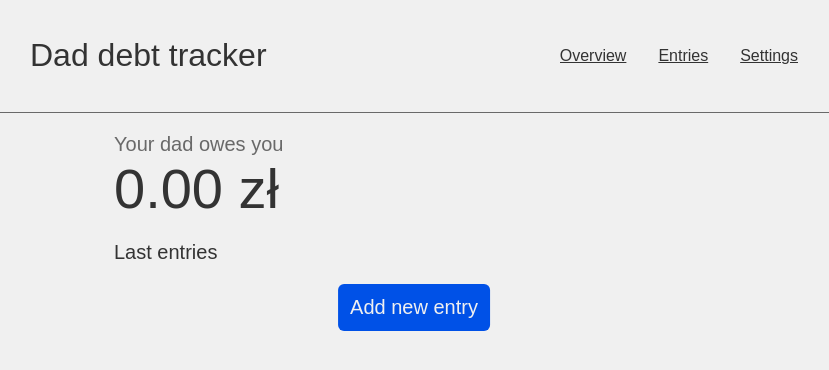
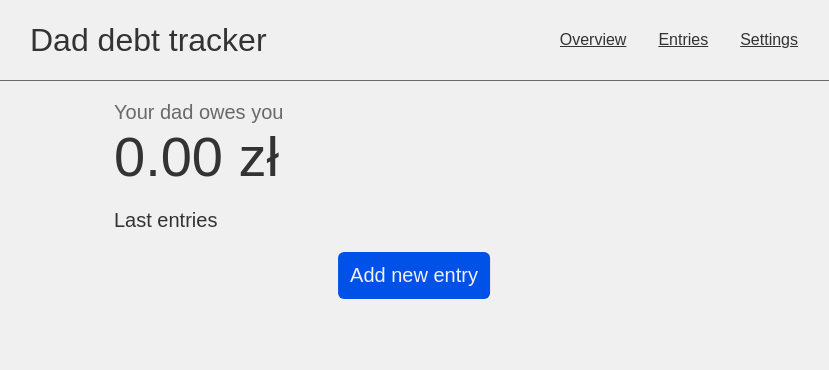
Before and after one commit to kacperdygon/dad-debt-tracker, a Vue app: page / in a window 1280 px wide. Shown: the top 370 px of the page, without its empty margins (226-1055 px from the left). Built offline with nearby package versions, Linux system fonts and the light colour scheme; the HTML template or start-up script is replaced by a standard one.

Commit message:
toggleable and animated navbar on smaller devices

```diff
--- a/src/components/header/HeaderComponent.vue
+++ b/src/components/header/HeaderComponent.vue
@@ -19,6 +19,8 @@ h1{
 
 .header-border {
   border-bottom: solid 1px var(--text-gray);
+  position: relative;
+  z-index:10;
 }
 
 header {
@@ -30,6 +32,8 @@ header {
   min-width:800px;
   box-sizing:border-box;
   align-items: center;
+  height:5rem;
+  background:var(--background-color);
 }
 
 a{
--- a/src/components/header/NavbarComponent.vue
+++ b/src/components/header/NavbarComponent.vue
@@ -1,10 +1,28 @@
 <script setup lang="ts">
+
+import { computed, ref } from 'vue';
+
+const displayUl = ref(false);
+
+const ulTop = computed(() => {
+  return displayUl.value ? '5rem' : '-15rem';
+})
+
+function toggleNavbar() {
+  displayUl.value = !displayUl.value;
+}
+
+const isScreenWide = computed(() => {
+  return window.innerWidth > 600;
+})
 
 </script>
 
 <template>
   <nav>
-    <ul>
+    <Teleport to="#app" :disabled="isScreenWide">
+
+        <ul :class="{'slide-down': displayUl, 'slide-up': !displayUl}">
           <li>
             <RouterLink to="/">Overview</RouterLink>
           </li>
@@ -15,7 +33,10 @@
             <RouterLink to="/settings">Settings</RouterLink>
           </li>
         </ul>
-    <button class="button-plain">
+
+    </Teleport>
+
+    <button class="button-plain" @click="toggleNavbar">
       <i class="fa-solid fa-bars"></i>
     </button>
   </nav>
@@ -36,6 +57,7 @@
     overflow: auto;
     padding:0;
     gap: 2rem;
+    margin:0;
   }
 
   li{
@@ -46,20 +68,55 @@
     display:block;
   }
 
+  i{
+    width:1.5rem;
+    font-size:1.5rem;
+    text-align:center;
+  }
+
   button{
     display:none;
-    margin: 1rem 0 1rem 0;
     box-sizing: border-box;
-    justify-self:end;
+
   }
 
   @media screen and (max-width: 600px) {
     button{
       display: block;
+      padding:0.5rem;
     }
     ul{
+
+      left: 0;
+      top:v-bind(ulTop);
+      padding: 0.5rem 0 0.5rem 0;
+      display:block;
       position:fixed;
-      display:none;
+      background-color: var(--background-color);
+      z-index: 3;
+      width:100%;
+      box-shadow:0 0.125rem 0.25rem rgba(0, 0, 0, 0.2);
+    }
+    li{
+      padding:1rem;
     }
   }
+
+  @keyframes slide-down {
+    0%   {top:-15rem;}
+    100% {top:5rem;}
+  }
+  .slide-down {
+    animation: slide-down .4s;
+  }
+
+  @keyframes slide-up {
+    0%   {top:5rem;}
+    100% {top:-15rem;}
+  }
+  .slide-up {
+    animation: slide-up .4s;
+  }
+
+
 </style>
```
Lines whose indentation alone changed are shown as unchanged.
